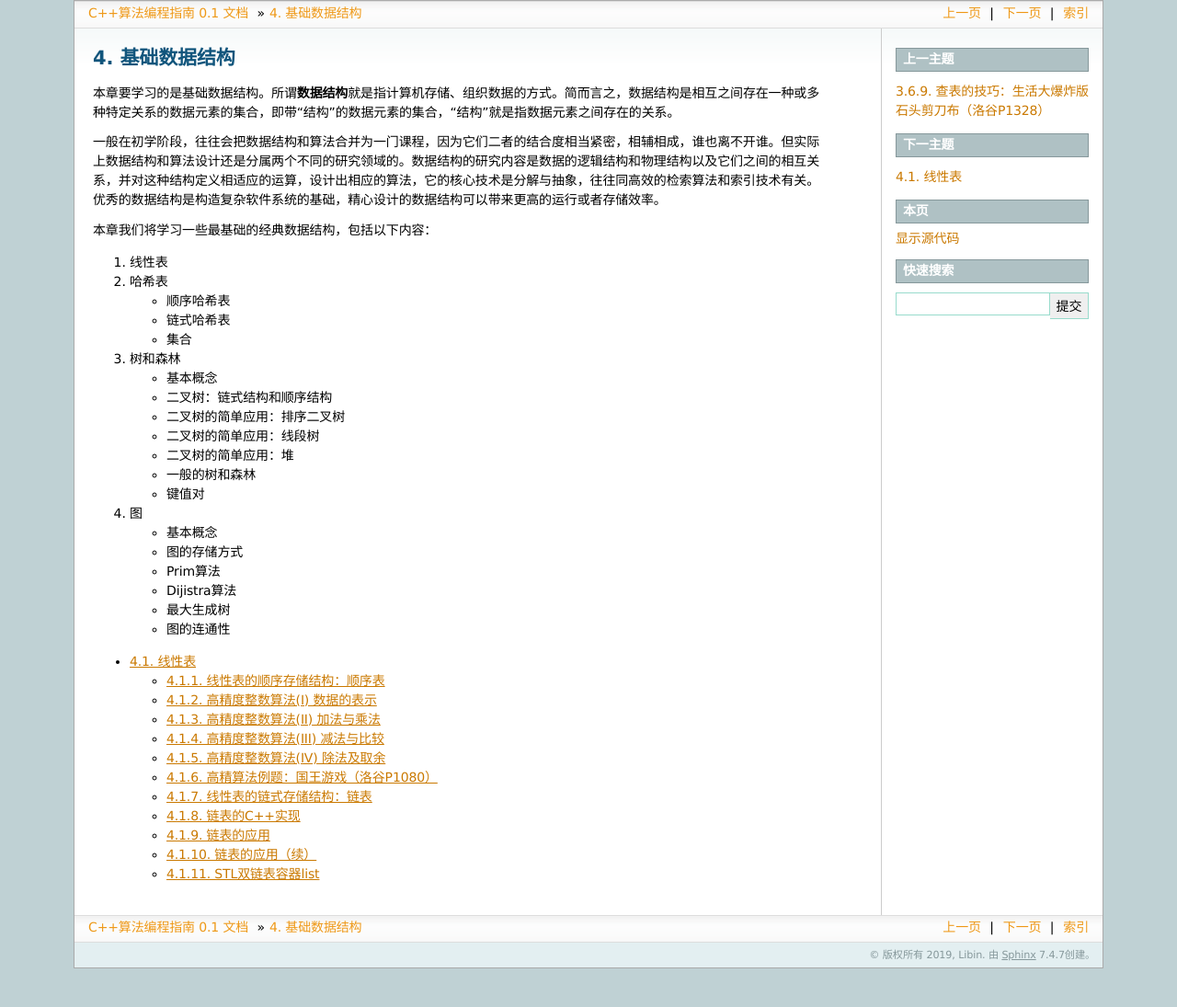
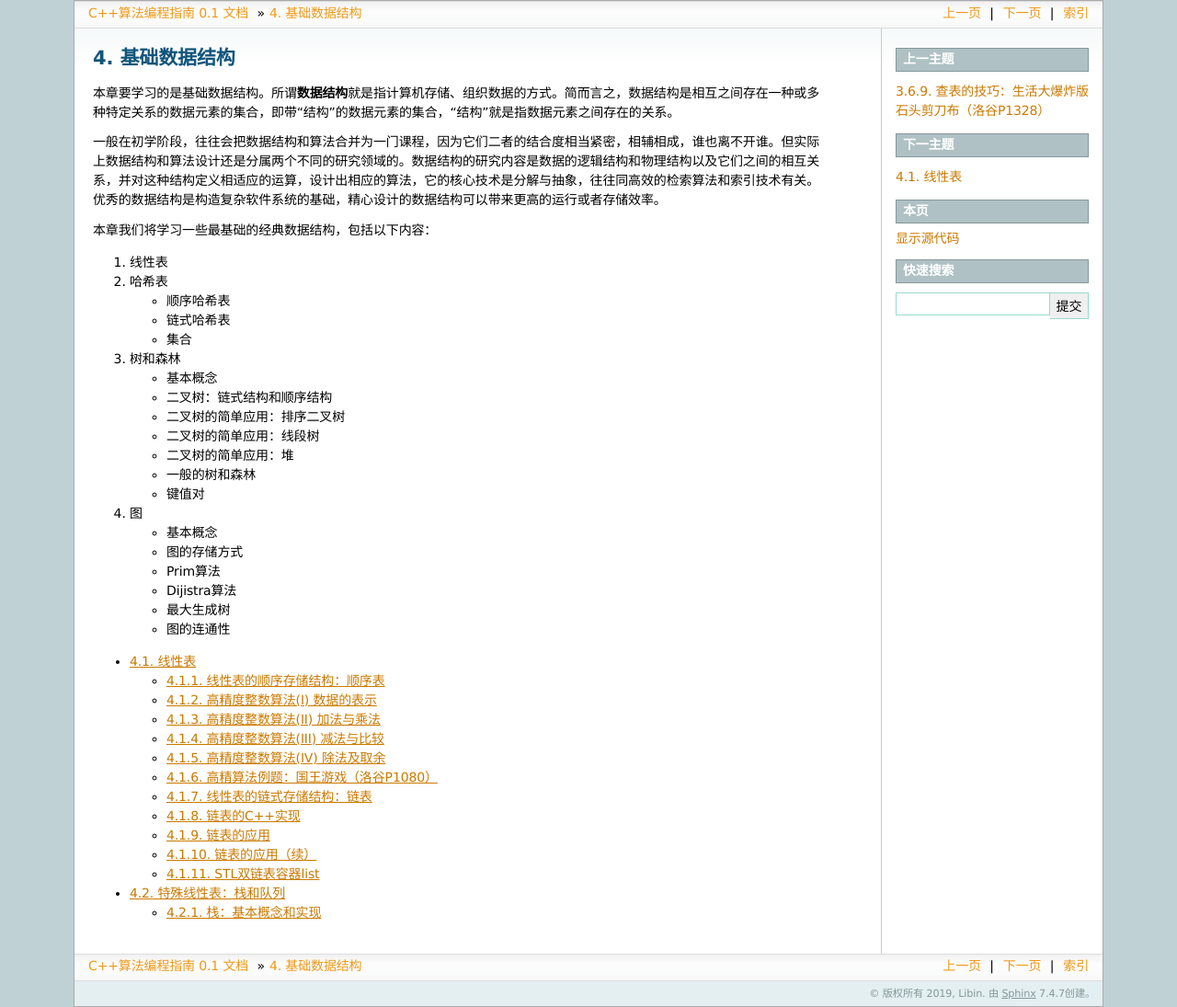
Before and after one commit to majorli/algo_guide, a Sphinx documentation site: the page built from source/300_basic_data_structure.rst, in a window 1280 px wide. Shown: the whole page at 92% size. Built offline with Sphinx 7.4.7, drawn with Linux system fonts in a browser that asks for light colours; before the commit the page ends 1053 px from its top, so only the background shows below that; some of the changed lines change nothing that is shown.

Commit message:
20200604_1556draft_321_writing

```diff
--- a/source/300_basic_data_structure.rst
+++ b/source/300_basic_data_structure.rst
@@ -38,3 +38,4 @@
    :maxdepth: 2
 
    ch03/310_linear_list
+   ch03/320_stack_queue
--- a/source/ch03/310_linear_list.rst
+++ b/source/ch03/310_linear_list.rst
@@ -15,12 +15,7 @@
 按照访问元素规则的不同，又产生出两种特别常用又特别重要的线性表：:strong:`栈`\ 和\ :strong:`队列`\ 。
 
 
-在这一部分我们将学习这些线性表数据结构。
-
-1. 顺序表
-2. 链表
-3. 栈
-4. 队列
+在这一部分我们将学习两种通常的线性表数据结构：顺序表和链表。
 
 
 .. toctree::
--- /dev/null
+++ b/source/ch03/320_stack_queue.rst
@@ -0,0 +1,15 @@
+特殊线性表：栈和队列
+----------------------------
+
+前一部分我们介绍了线性表的概念和两种通常的实现线性表的数据结构：顺序表和链表。它们是根据元素的物理存储结构来进行分类的。
+
+本部分我们将介绍两种根据用法来特别区分的特殊线性表数据结构：栈和队列。这是计算机软件和算法里面极其重要的两种数据结构，在搜索算法、编译系统、操作系统等几乎所有计算机软件中都属于必不可缺的组件，大量高级算法都依赖于使用栈或者队列来实现。例如深度优先搜索就是利用栈实现了非递归化，而广度优先搜索则是使用了队列，再如计算机程序调用函数或子程序时利用栈来传递参数和保存状态。
+
+事实上无论是栈还是队列还是任何它们的变种，本质上都还是线性表。它们都可以用前一部分学过的顺序表和链表来实现，比如用顺序表实现的栈通常就叫做栈，而用链表来实现的栈一般叫做链栈。事实上栈和队列只不过是元素存取方式受到特定规则限制的线性表。
+
+在这一部分我们将学习栈和队列的基本概念，学习分别用顺序表和链表来自己实现最简单的栈和队列，学习它们的一些典型应用和例题，学习STL提供的栈和队列容器 ``stack`` 和 ``queue`` 的使用。至于优先级队列，我们留在学习堆这个数据结构的时候再进行介绍。
+
+.. toctree::
+   :maxdepth: 2
+
+   sec02/321_stack_1.rst
--- /dev/null
+++ b/source/ch03/sec02/321_stack_1.rst
@@ -0,0 +1,9 @@
+栈：基本概念和实现
+++++++++++++++++++++++++
+
+英语单词 stack 原本的意思是堆垛。想象这样一个仓库里的货物堆垛，它用来堆放一个一个的长方体标准货箱。当有新的货物要入库时，仓库工人用铲车将箱子堆放到堆垛的那个位置最方便？当然是最顶上了，一个一个箱子的依次向上堆就可以了。当货物要出库时，工人师傅又开着铲车进来取箱子，这时候取那个位置的箱子最方便呢？当然还是取最顶上的箱子了，一个一个箱子地依次向下取。这就是仓库里货物堆垛的规则。在这样的规则下，越先入库的货物就越被摆放在堆垛的下部，而越后入库的货物就会被越先取走出库。
+
+栈的概念
+^^^^^^^^^^^^
+
+超级重要的数据结构\ :strong:`栈`\ 的英文名称就叫做 stack，又叫做\ :strong:`先进后出表`\ （FILO），意思是 First In Last Out。它就是模仿仓库里的货箱堆垛来实现元素存取的一种特殊的线性表，是我们对它的元素存取方式进行了这样的限制：只允许在它的表尾添加元素，不能在任何其他位置添加；只允许读取表尾的元素，不允许读取任何其他位置的元素。通过这样的限制就实现了先加入栈的元素总是会被后读取，后添加进栈的元素会被先读取到，也就是所谓的先进后出规则。
```
